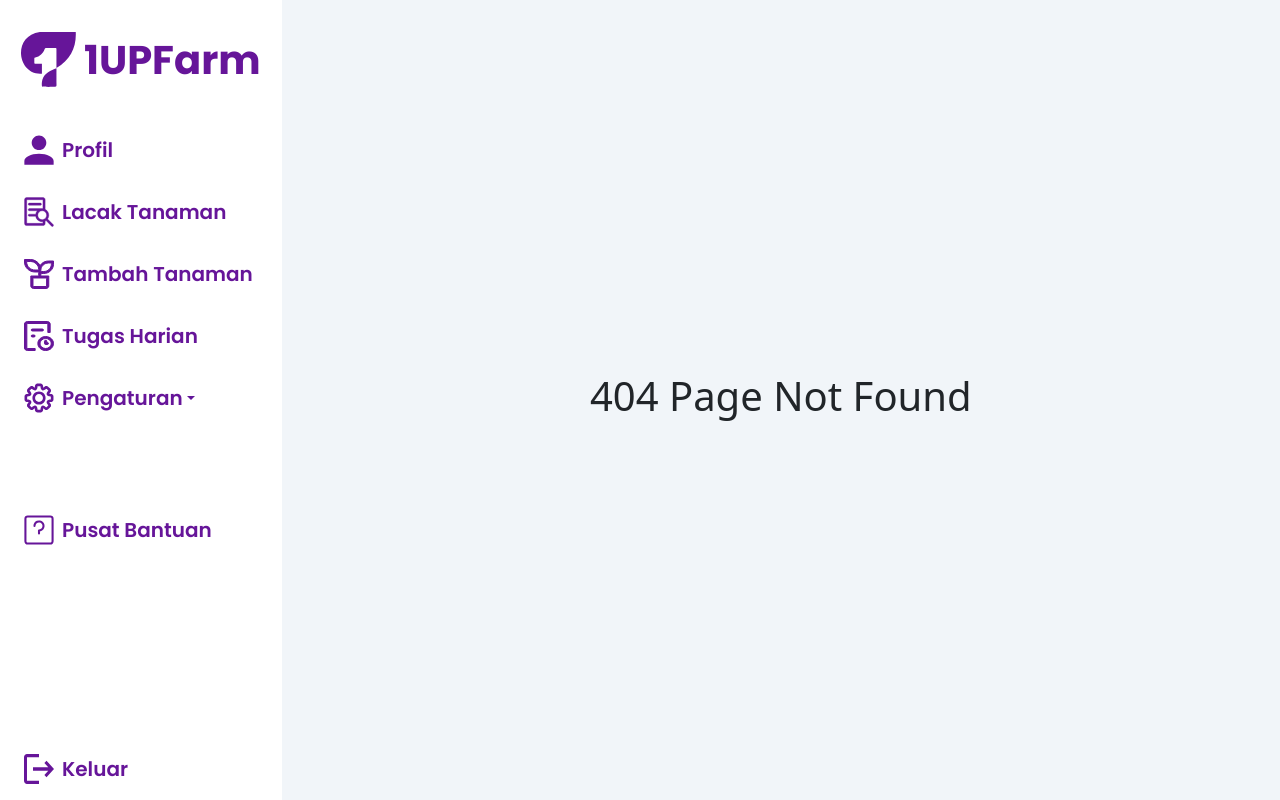
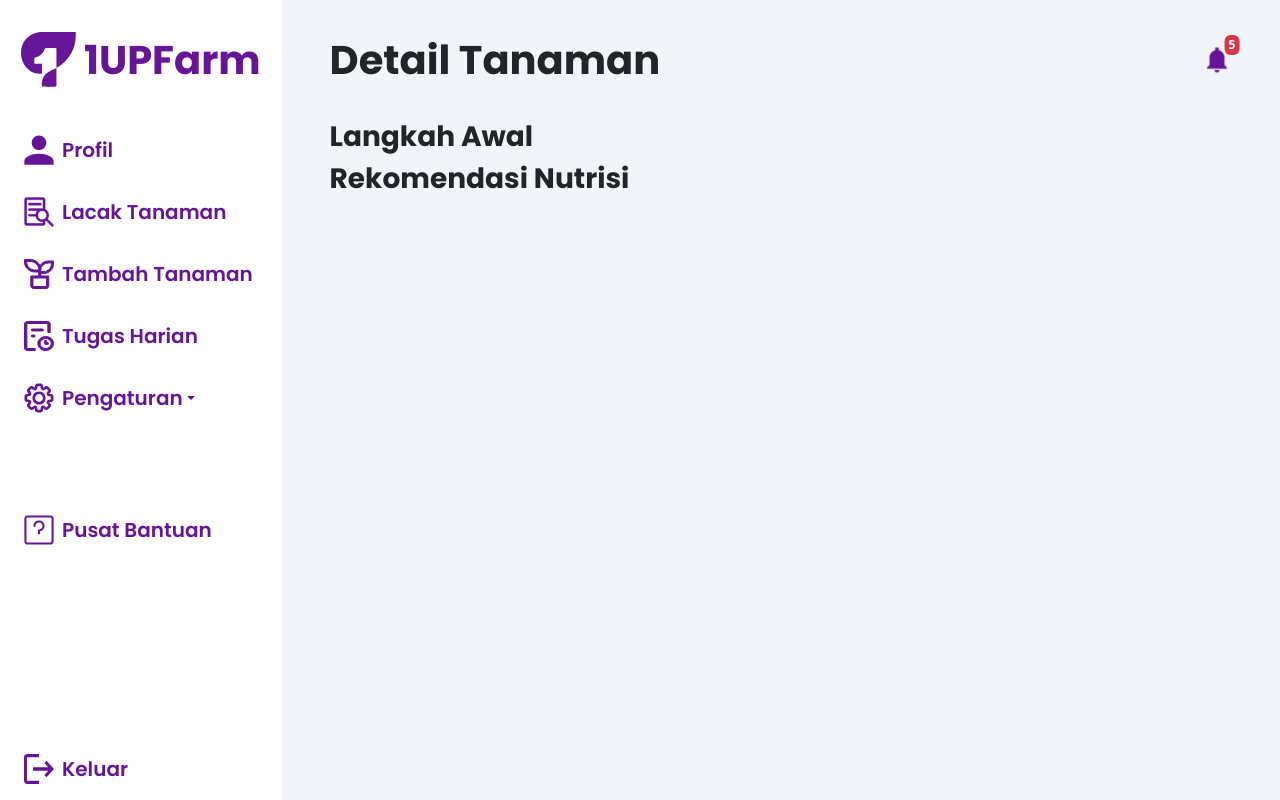
Before and after one commit to mesakhlolo/1UpFarm, a React (Vite) app: page /track-plant/detail/1 in a window 1280 px wide. Before the commit this address had no page. Built offline with nearby package versions, Linux system fonts and the light colour scheme.

Commit message:
membuat struktur detail plant

```diff
--- a/src/App.jsx
+++ b/src/App.jsx
@@ -9,6 +9,7 @@ import DetailProfil from "./pages/DetailProfil";
 import GantiSandi from "./pages/GantiSandi";
 import Notif from "./components/Notif";
 import NotFound from "./pages/NotFound";
+import DetailPlant from "./pages/DetailPlant";
 
 function App() {
   return (
@@ -18,6 +19,7 @@ function App() {
         {/* Route yang benar */}
         <Route path="/" element={<Profile />} />
         <Route path="/track-plant" element={<PlantingArea />} />
+        <Route path="/track-plant/detail/1" element={<DetailPlant />} />
         <Route path="/add-plant" element={<AddPlant />} />
         <Route path="/daily-tasks" element={<DailyTasks />} />
         <Route path="/notifications" element={<Notif />} />
--- /dev/null
+++ b/src/pages/DetailPlant.jsx
@@ -0,0 +1,38 @@
+import Notif from "../components/Notif";
+
+const DetailPlant = () => {
+  return (
+    // pembungkus utama
+    <main
+      className="flex-column align-items-start justify-content-start grayBg"
+      style={{
+        width: "78%",
+        height: "100vh",
+        overflowX: "hidden",
+        overflowY: "auto",
+      }}
+    >
+      {/* judul */}
+      <div
+        className="d-flex p-5 align-items-center justify-content-center justify-content-between"
+        style={{ width: "100%", height: "15vh" }}
+      >
+        <h1 className="fontPoppins fw-bold mb-0">Detail Tanaman</h1>
+        <Notif />
+      </div>
+      <div className="mb-5 mx-5">
+        {/* container box detail tanaman */}
+        {/* langkah awal */}
+        <div>
+          <h3 className="fontPoppins fw-bold">Langkah Awal</h3>
+        </div>
+        {/* rekomendasi nutrisi */}
+        <div>
+          <h3 className="fontPoppins fw-bold">Rekomendasi Nutrisi</h3>
+        </div>
+      </div>
+    </main>
+  );
+};
+
+export default DetailPlant;
```
